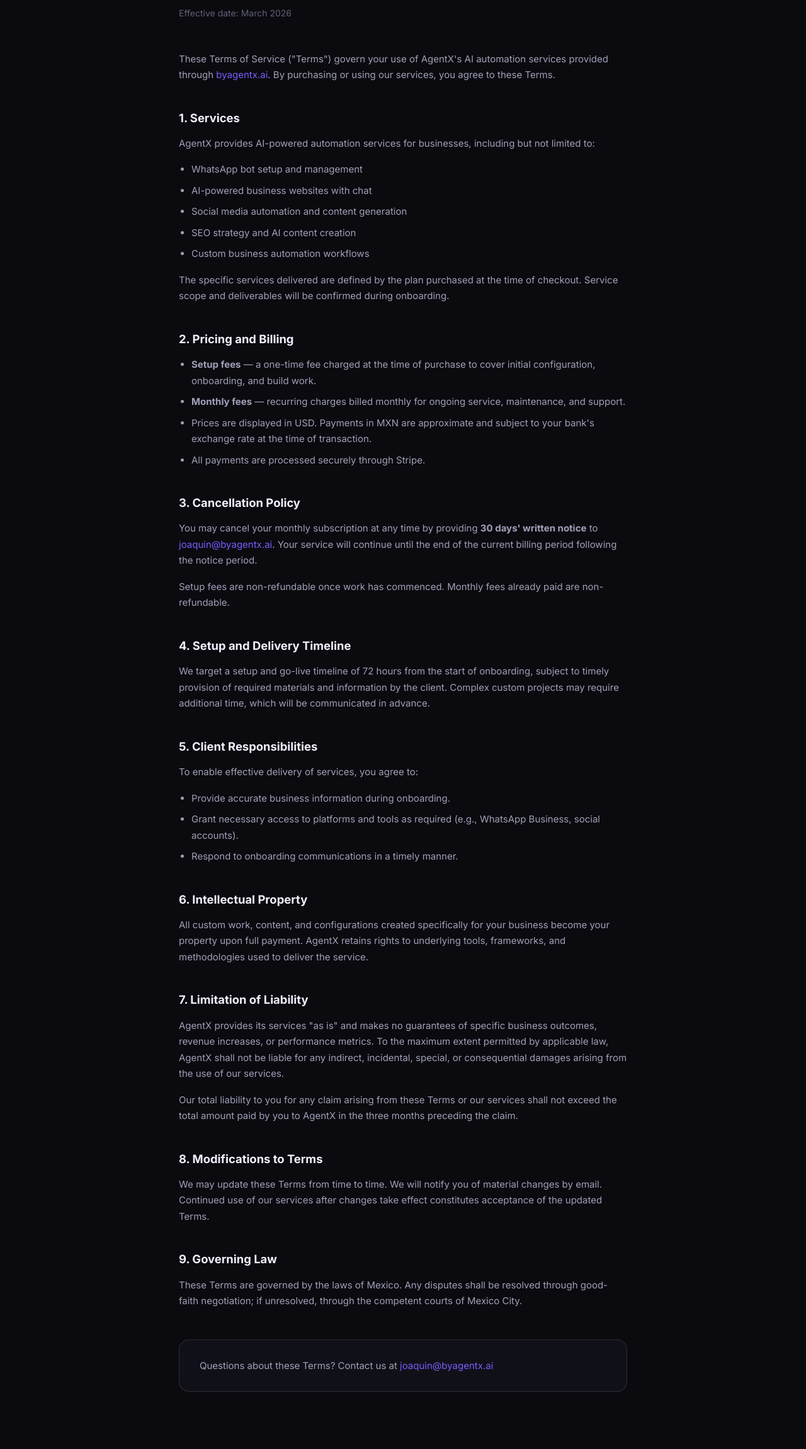
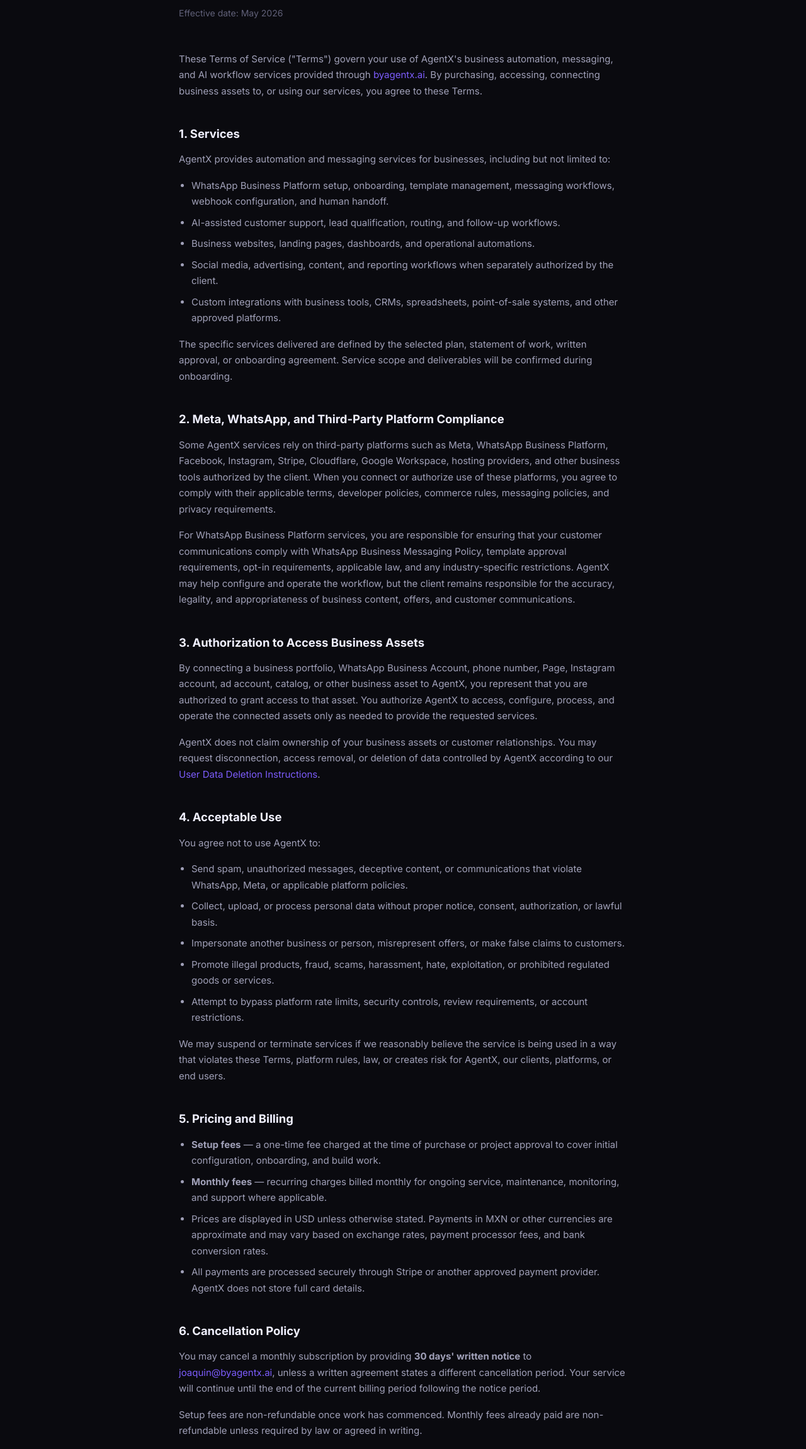
Before and after one commit to joaquinbyagentx/byagentx.com, a website: page terms.html in a window 1280 px wide. Shown: the part 259-2560 px from the top of the page at 63% size. Drawn offline with Linux system fonts and the light colour scheme.

Commit message:
Strengthen terms for Meta WhatsApp review

```diff
--- a/terms.html
+++ b/terms.html
@@ -136,56 +136,84 @@
   <div class="container">
     <div class="page-label">Legal</div>
     <h1>Terms of Service</h1>
-    <p class="effective-date">Effective date: March 2026</p>
+    <p class="effective-date">Effective date: May 2026</p>
 
-    <p>These Terms of Service ("Terms") govern your use of AgentX's AI automation services provided through <a href="https://byagentx.ai">byagentx.ai</a>. By purchasing or using our services, you agree to these Terms.</p>
+    <p>These Terms of Service ("Terms") govern your use of AgentX's business automation, messaging, and AI workflow services provided through <a href="https://byagentx.ai">byagentx.ai</a>. By purchasing, accessing, connecting business assets to, or using our services, you agree to these Terms.</p>
 
     <h2>1. Services</h2>
-    <p>AgentX provides AI-powered automation services for businesses, including but not limited to:</p>
+    <p>AgentX provides automation and messaging services for businesses, including but not limited to:</p>
     <ul>
-      <li>WhatsApp bot setup and management</li>
-      <li>AI-powered business websites with chat</li>
-      <li>Social media automation and content generation</li>
-      <li>SEO strategy and AI content creation</li>
-      <li>Custom business automation workflows</li>
+      <li>WhatsApp Business Platform setup, onboarding, template management, messaging workflows, webhook configuration, and human handoff.</li>
+      <li>AI-assisted customer support, lead qualification, routing, and follow-up workflows.</li>
+      <li>Business websites, landing pages, dashboards, and operational automations.</li>
+      <li>Social media, advertising, content, and reporting workflows when separately authorized by the client.</li>
+      <li>Custom integrations with business tools, CRMs, spreadsheets, point-of-sale systems, and other approved platforms.</li>
     </ul>
-    <p>The specific services delivered are defined by the plan purchased at the time of checkout. Service scope and deliverables will be confirmed during onboarding.</p>
+    <p>The specific services delivered are defined by the selected plan, statement of work, written approval, or onboarding agreement. Service scope and deliverables will be confirmed during onboarding.</p>
 
-    <h2>2. Pricing and Billing</h2>
+    <h2>2. Meta, WhatsApp, and Third-Party Platform Compliance</h2>
+    <p>Some AgentX services rely on third-party platforms such as Meta, WhatsApp Business Platform, Facebook, Instagram, Stripe, Cloudflare, Google Workspace, hosting providers, and other business tools authorized by the client. When you connect or authorize use of these platforms, you agree to comply with their applicable terms, developer policies, commerce rules, messaging policies, and privacy requirements.</p>
+    <p>For WhatsApp Business Platform services, you are responsible for ensuring that your customer communications comply with WhatsApp Business Messaging Policy, template approval requirements, opt-in requirements, applicable law, and any industry-specific restrictions. AgentX may help configure and operate the workflow, but the client remains responsible for the accuracy, legality, and appropriateness of business content, offers, and customer communications.</p>
+
+    <h2>3. Authorization to Access Business Assets</h2>
+    <p>By connecting a business portfolio, WhatsApp Business Account, phone number, Page, Instagram account, ad account, catalog, or other business asset to AgentX, you represent that you are authorized to grant access to that asset. You authorize AgentX to access, configure, process, and operate the connected assets only as needed to provide the requested services.</p>
+    <p>AgentX does not claim ownership of your business assets or customer relationships. You may request disconnection, access removal, or deletion of data controlled by AgentX according to our <a href="privacy.html#data-deletion">User Data Deletion Instructions</a>.</p>
+
+    <h2>4. Acceptable Use</h2>
+    <p>You agree not to use AgentX to:</p>
     <ul>
-      <li><strong>Setup fees</strong> — a one-time fee charged at the time of purchase to cover initial configuration, onboarding, and build work.</li>
-      <li><strong>Monthly fees</strong> — recurring charges billed monthly for ongoing service, maintenance, and support.</li>
-      <li>Prices are displayed in USD. Payments in MXN are approximate and subject to your bank's exchange rate at the time of transaction.</li>
-      <li>All payments are processed securely through Stripe.</li>
+      <li>Send spam, unauthorized messages, deceptive content, or communications that violate WhatsApp, Meta, or applicable platform policies.</li>
+      <li>Collect, upload, or process personal data without proper notice, consent, authorization, or lawful basis.</li>
+      <li>Impersonate another business or person, misrepresent offers, or make false claims to customers.</li>
+      <li>Promote illegal products, fraud, scams, harassment, hate, exploitation, or prohibited regulated goods or services.</li>
+      <li>Attempt to bypass platform rate limits, security controls, review requirements, or account restrictions.</li>
+    </ul>
+    <p>We may suspend or terminate services if we reasonably believe the service is being used in a way that violates these Terms, platform rules, law, or creates risk for AgentX, our clients, platforms, or end users.</p>
+
+    <h2>5. Pricing and Billing</h2>
+    <ul>
+      <li><strong>Setup fees</strong> — a one-time fee charged at the time of purchase or project approval to cover initial configuration, onboarding, and build work.</li>
+      <li><strong>Monthly fees</strong> — recurring charges billed monthly for ongoing service, maintenance, monitoring, and support where applicable.</li>
+      <li>Prices are displayed in USD unless otherwise stated. Payments in MXN or other currencies are approximate and may vary based on exchange rates, payment processor fees, and bank conversion rates.</li>
+      <li>All payments are processed securely through Stripe or another approved payment provider. AgentX does not store full card details.</li>
     </ul>
 
-    <h2>3. Cancellation Policy</h2>
-    <p>You may cancel your monthly subscription at any time by providing <strong>30 days' written notice</strong> to <a href="mailto:joaquin@byagentx.ai">joaquin@byagentx.ai</a>. Your service will continue until the end of the current billing period following the notice period.</p>
-    <p>Setup fees are non-refundable once work has commenced. Monthly fees already paid are non-refundable.</p>
+    <h2>6. Cancellation Policy</h2>
+    <p>You may cancel a monthly subscription by providing <strong>30 days' written notice</strong> to <a href="mailto:joaquin@byagentx.ai">joaquin@byagentx.ai</a>, unless a written agreement states a different cancellation period. Your service will continue until the end of the current billing period following the notice period.</p>
+    <p>Setup fees are non-refundable once work has commenced. Monthly fees already paid are non-refundable unless required by law or agreed in writing.</p>
 
-    <h2>4. Setup and Delivery Timeline</h2>
-    <p>We target a setup and go-live timeline of 72 hours from the start of onboarding, subject to timely provision of required materials and information by the client. Complex custom projects may require additional time, which will be communicated in advance.</p>
+    <h2>7. Setup and Delivery Timeline</h2>
+    <p>We target efficient setup and go-live timelines, often within 72 hours for standard implementations, subject to timely provision of required materials, access, approvals, platform review times, and third-party availability. Complex custom projects, Meta/WhatsApp reviews, account verification, domain/DNS changes, and external platform approvals may require additional time.</p>
 
-    <h2>5. Client Responsibilities</h2>
+    <h2>8. Client Responsibilities</h2>
     <p>To enable effective delivery of services, you agree to:</p>
     <ul>
-      <li>Provide accurate business information during onboarding.</li>
-      <li>Grant necessary access to platforms and tools as required (e.g., WhatsApp Business, social accounts).</li>
-      <li>Respond to onboarding communications in a timely manner.</li>
+      <li>Provide accurate business information, policies, offers, pricing, locations, and customer-facing copy.</li>
+      <li>Grant necessary platform access only when you are authorized to do so.</li>
+      <li>Maintain required approvals, opt-ins, templates, account standing, and platform compliance.</li>
+      <li>Review and approve business-critical content, pricing, legal claims, and regulated-industry messaging before publication or use.</li>
+      <li>Respond to onboarding, support, and compliance communications in a timely manner.</li>
     </ul>
 
-    <h2>6. Intellectual Property</h2>
-    <p>All custom work, content, and configurations created specifically for your business become your property upon full payment. AgentX retains rights to underlying tools, frameworks, and methodologies used to deliver the service.</p>
+    <h2>9. Data Protection and Privacy</h2>
+    <p>AgentX processes personal data and platform data only as needed to provide requested services, support, security, compliance, and operations. Our Privacy Policy explains what we collect, how we use it, how deletion requests work, and how to contact us: <a href="privacy.html">Privacy Policy</a>.</p>
+    <p>You are responsible for providing any required notices and obtaining any required consents from your customers, employees, or end users before using AgentX workflows to process their information.</p>
 
-    <h2>7. Limitation of Liability</h2>
-    <p>AgentX provides its services "as is" and makes no guarantees of specific business outcomes, revenue increases, or performance metrics. To the maximum extent permitted by applicable law, AgentX shall not be liable for any indirect, incidental, special, or consequential damages arising from the use of our services.</p>
-    <p>Our total liability to you for any claim arising from these Terms or our services shall not exceed the total amount paid by you to AgentX in the three months preceding the claim.</p>
+    <h2>10. AI-Assisted Outputs</h2>
+    <p>AgentX may use AI systems to classify messages, draft replies, summarize conversations, route leads, or assist with operations. AI output can be inaccurate or incomplete. Clients are responsible for reviewing and approving any business-critical, legal, medical, financial, pricing, contractual, or regulated content before relying on it or sending it to customers.</p>
 
-    <h2>8. Modifications to Terms</h2>
-    <p>We may update these Terms from time to time. We will notify you of material changes by email. Continued use of our services after changes take effect constitutes acceptance of the updated Terms.</p>
+    <h2>11. Intellectual Property</h2>
+    <p>Custom work, content, and configurations created specifically for your business become your property upon full payment, except for AgentX's pre-existing tools, frameworks, prompts, software, templates, methods, and reusable components. AgentX retains rights to its underlying technology and methodologies used to deliver the service.</p>
 
-    <h2>9. Governing Law</h2>
-    <p>These Terms are governed by the laws of Mexico. Any disputes shall be resolved through good-faith negotiation; if unresolved, through the competent courts of Mexico City.</p>
+    <h2>12. Limitation of Liability</h2>
+    <p>AgentX provides its services "as is" and makes no guarantees of specific business outcomes, revenue increases, ad performance, message delivery, platform approvals, or account review results. Third-party platforms may change their APIs, policies, pricing, review requirements, or access at any time.</p>
+    <p>To the maximum extent permitted by applicable law, AgentX shall not be liable for any indirect, incidental, special, consequential, or lost-profit damages arising from the use of our services. Our total liability to you for any claim arising from these Terms or our services shall not exceed the total amount paid by you to AgentX in the three months preceding the claim.</p>
+
+    <h2>13. Modifications to Terms</h2>
+    <p>We may update these Terms from time to time. We will notify you of material changes by email or by posting an updated version on our website. Continued use of our services after changes take effect constitutes acceptance of the updated Terms.</p>
+
+    <h2>14. Governing Law</h2>
+    <p>These Terms are governed by the laws of Mexico. Any disputes shall be resolved through good-faith negotiation; if unresolved, through the competent courts of Mexico City, unless mandatory law requires otherwise.</p>
 
     <div class="card">
       <p>Questions about these Terms? Contact us at <a href="mailto:joaquin@byagentx.ai">joaquin@byagentx.ai</a></p>
```
